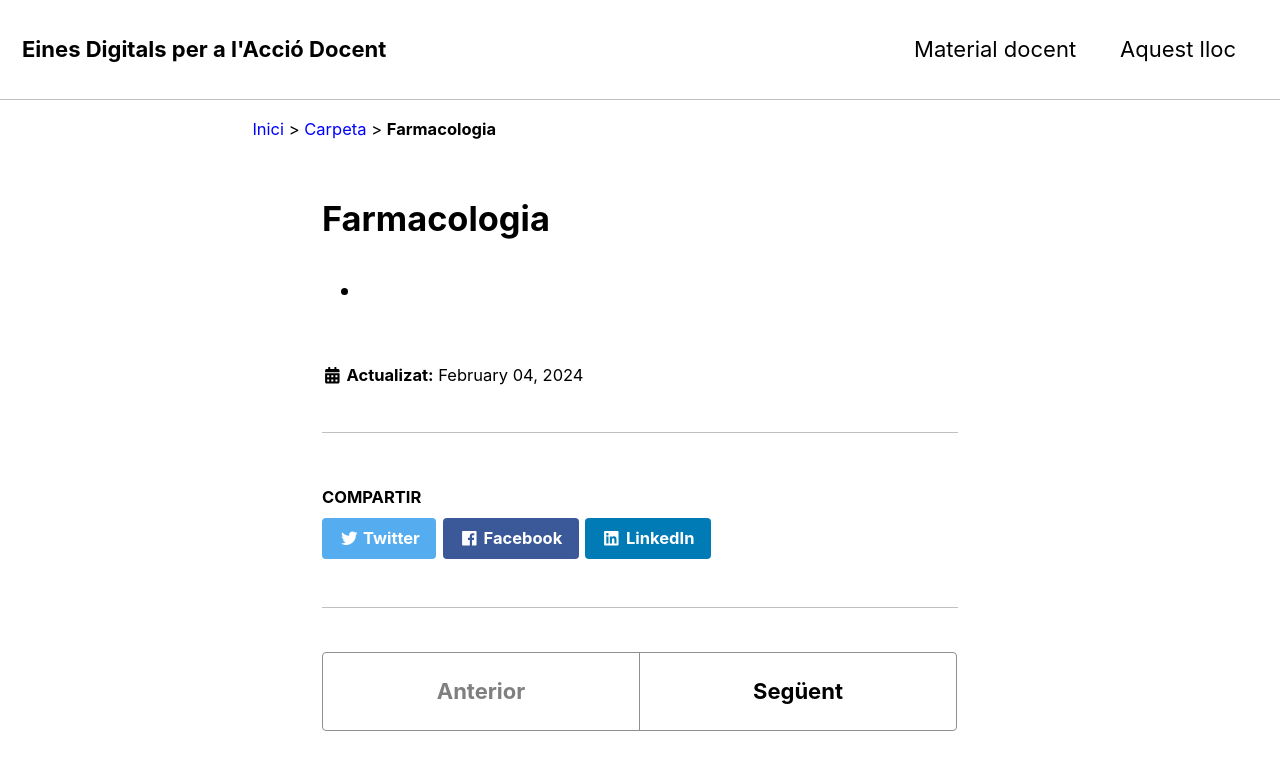
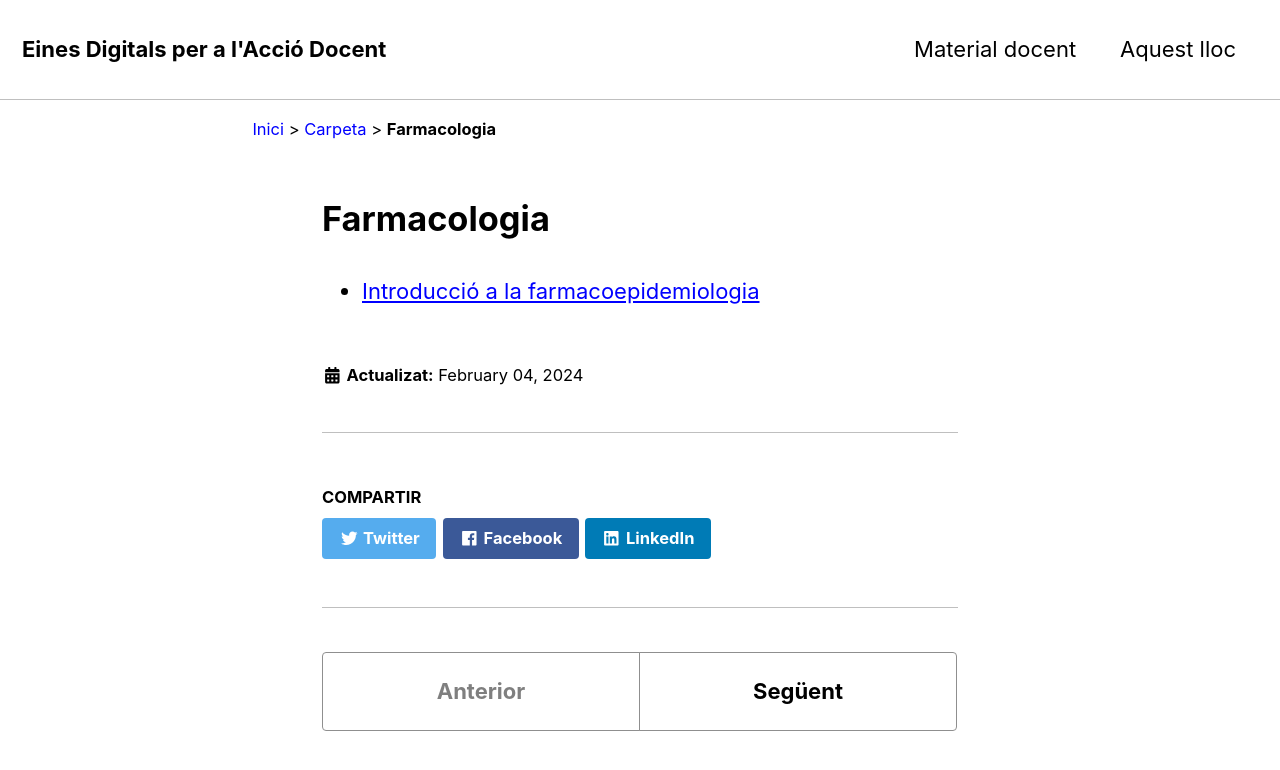
Before and after one commit to jepcastel/github.io, a Jekyll site: the page built from _carpeta/01Farmacologia.md, in a window 1280 px wide and 900 px high. Shown: the top 770 px of the window. Built offline with Jekyll 4.4.1, drawn with Linux system fonts in a browser that asks for light colours; nearby versions of some CDN libraries.

Commit message:
Update 01Farmacologia.md

```diff
--- a/_carpeta/01Farmacologia.md
+++ b/_carpeta/01Farmacologia.md
@@ -2,4 +2,4 @@
 title: Farmacologia
 published: true
 ---
--
+- [Introducció a la farmacoepidemiologia](https://jepcastel.github.io/presentacions/slides-farmacoepidemiologia.html)
```
